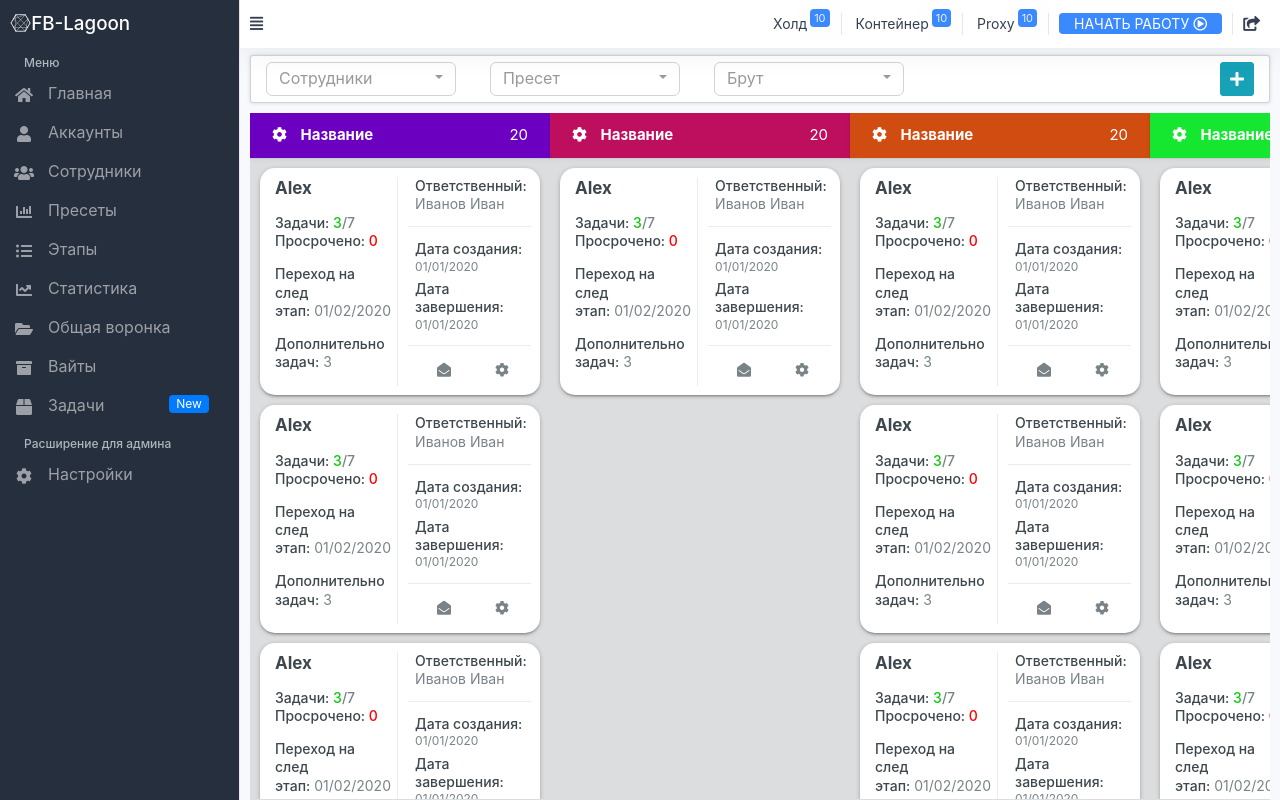
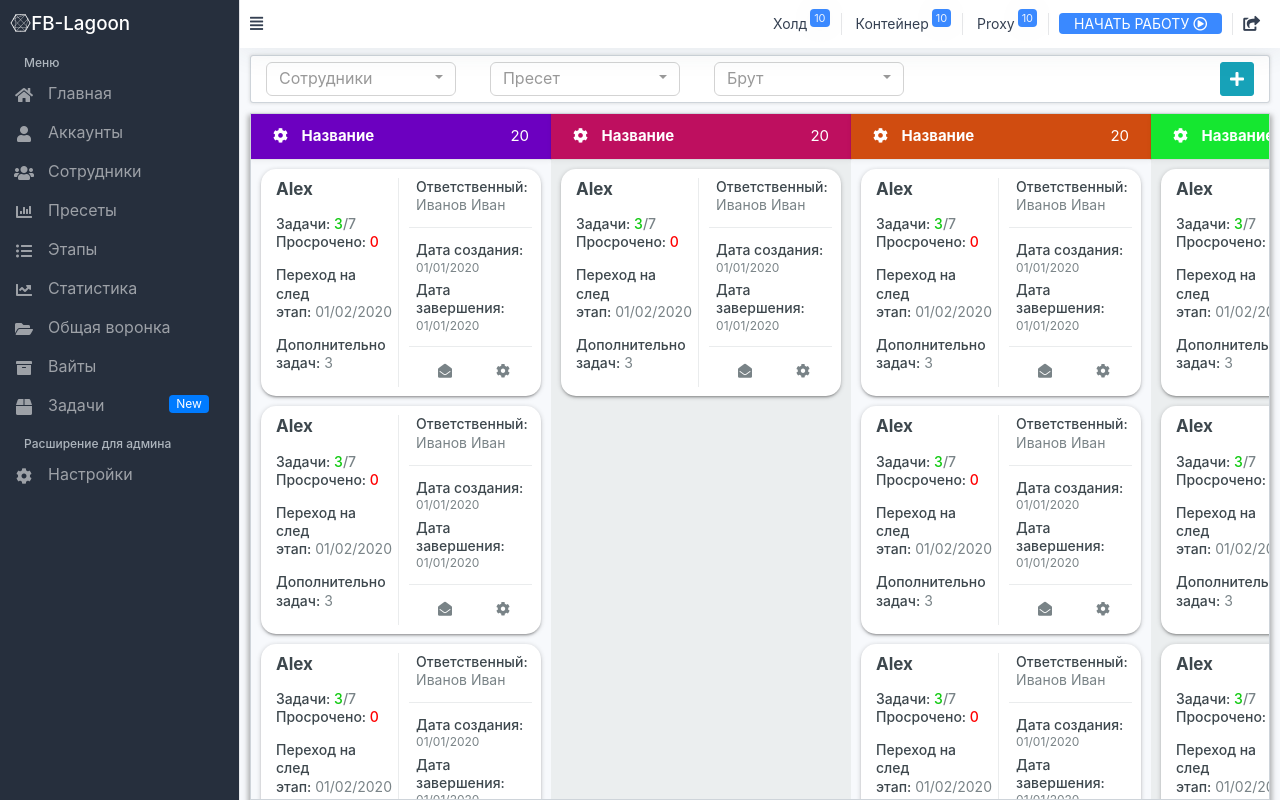
Before and after one commit to alex-klimchik/FB-Modul, a PHP site: page /accounts.html in a window 1280 px wide. Run offline with PHP 8.4, Linux system fonts and the light colour scheme; some libraries are stand-ins or nearby versions.

Commit message:
style for main-contant_table

```diff
--- a/css/accounts.css
+++ b/css/accounts.css
@@ -93,14 +93,15 @@ main {
 .main-content_table {
     height: calc(100vh - 113px);
     overflow: auto;
-    background-color: #a1a1a152;
     margin-left: 10px;
     margin-right: 10px;
     position: relative;
+    box-shadow: 0px 4px 5px 2px #949494c2;
+    border: 1px solid #ced4da;
 }
 
 .board-main {
-    height: calc(100vh - 159px);
+    height: calc(100vh - 160px);
     overflow: auto;
 }
 
@@ -156,6 +157,10 @@ main {
     width: 300px;
     flex-shrink: 0;
     box-sizing: border-box;
+}
+
+.board-col:nth-child(even) {
+    background-color: #ebeeef;
 }
 
 .account__card-mini p {
```
